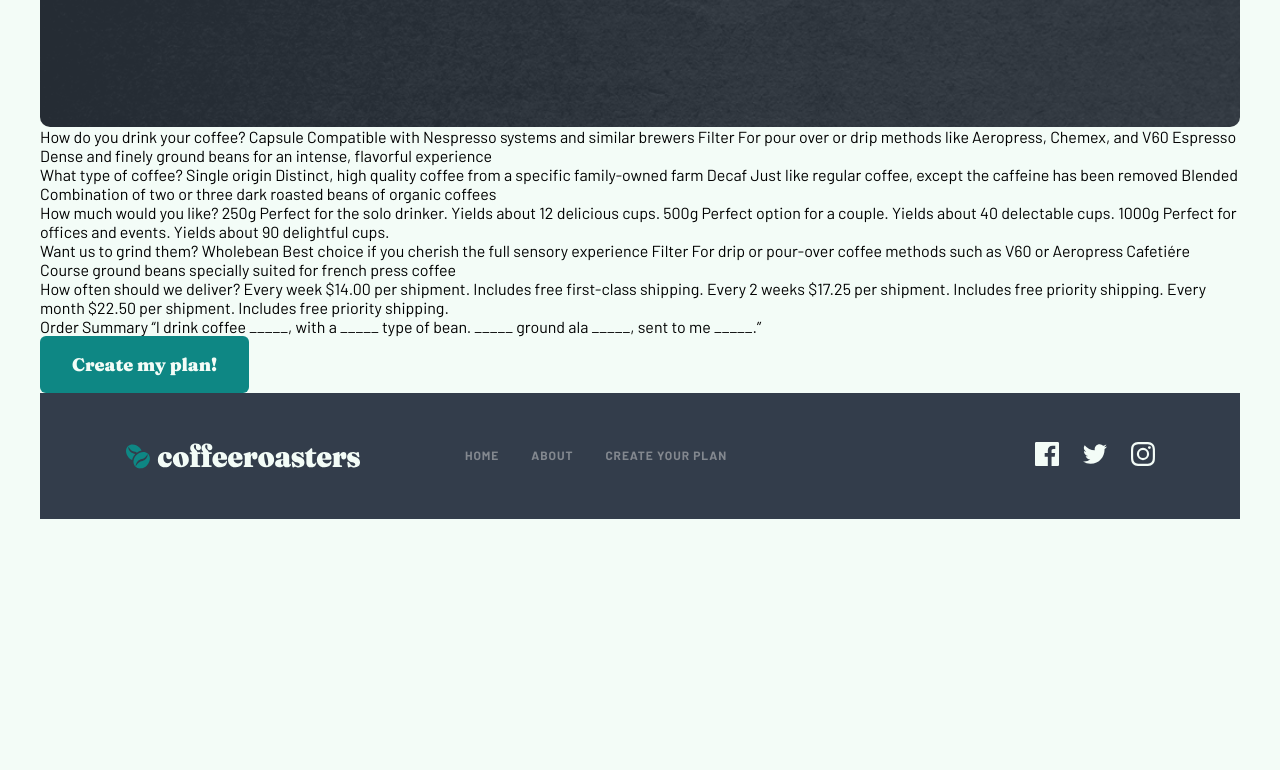
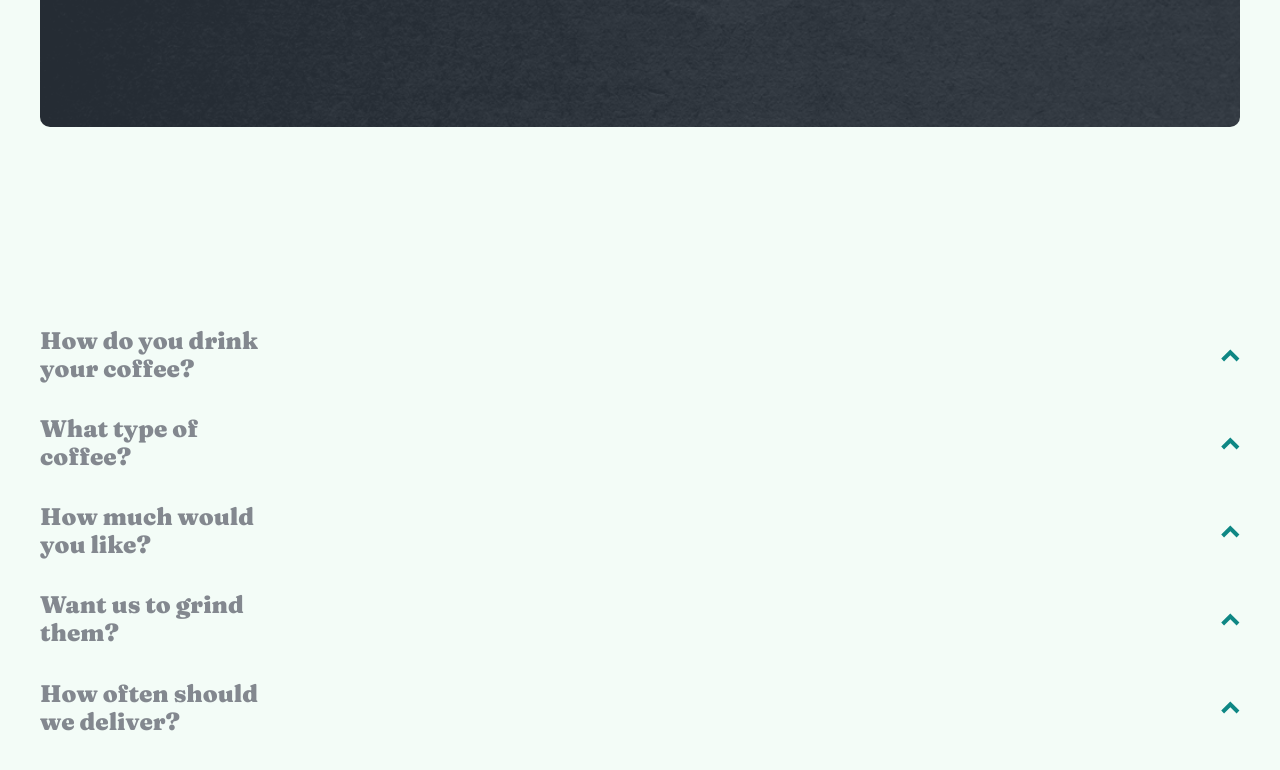
Before and after one commit to Andrparsons/coffeeroasters, a Next.js app: page /plan in a window 1280 px wide. Shown: the part 1420-2190 px from the top of the page. Before the commit the page ends 2027 px from the top, so only its background shows below. Built offline with nearby package versions, Linux system fonts and the light colour scheme.

Commit message:
created accordion component and added to plan page

```diff
--- /dev/null
+++ b/components/Accordion/Accordion.js
@@ -0,0 +1,38 @@
+import styles from "./Accordion.module.css";
+import { IconArrow } from "../SvgComponents/plan";
+
+import React, { useState, useRef } from "react";
+
+export default function Accordion(props) {
+  const [active, setActive] = useState("");
+  const [height, setheight] = useState("0px");
+  const [rotate, setRotate] = useState("");
+  const content = useRef(null);
+
+  function toggle() {
+    setActive(active === "" ? "active" : "");
+    setheight(
+      active === "active" ? "0px" : `${content.current.scrollHeight}px`
+    );
+    setRotate(active === "active" ? "" : "rotate");
+  }
+
+  return (
+    <div className={styles.accordion}>
+      <button
+        className={`${styles.accordionButton} ${styles[active]}`}
+        onClick={toggle}
+      >
+        <div className={styles.buttonTitle}>{props.title}</div>
+        <IconArrow className={`${styles.icon} ${styles[rotate]}`} />
+      </button>
+      <div
+        ref={content}
+        className={styles.accordionContent}
+        style={{ maxHeight: `${height}` }}
+      >
+        {props.children}
+      </div>
+    </div>
+  );
+}
--- /dev/null
+++ b/components/Accordion/Accordion.module.css
@@ -0,0 +1,42 @@
+.accordion {
+  display: flex;
+  flex-direction: column;
+}
+.accordionButton {
+  text-align: left;
+  display: flex;
+  justify-content: space-between;
+  align-items: center;
+  border: none;
+  outline: none;
+  cursor: pointer;
+  font-family: "Fraunces", serif;
+  font-weight: 900;
+  font-size: 1.5rem;
+  line-height: 1.17;
+  padding: 0;
+  margin-bottom: 2rem;
+  background-color: transparent;
+}
+
+.buttonTitle {
+  max-width: 240px;
+  color: var(--accordionButton);
+}
+
+.icon {
+  transition: transform 0.6s ease;
+  transform: rotate(-180deg);
+}
+
+.rotate {
+  transform: rotate(0);
+}
+
+.accordionContent {
+  overflow: hidden;
+  transition: max-height 0.6s ease;
+}
+
+.active {
+}
--- a/pages/plan.js
+++ b/pages/plan.js
@@ -1,6 +1,7 @@
 import Head from "next/head";
 import styles from "../styles/Plan.module.css";
 import Button from "../components/Button/Button";
+import Accordion from "../components/Accordion/Accordion";
 
 export default function Plan() {
   return (
@@ -76,37 +77,48 @@ export default function Plan() {
 
           <div className={styles.options}>
             <div className={styles.option}>
-              How do you drink your coffee? Capsule Compatible with Nespresso
-              systems and similar brewers Filter For pour over or drip methods
-              like Aeropress, Chemex, and V60 Espresso Dense and finely ground
-              beans for an intense, flavorful experience
+              <Accordion title="How do you drink your coffee?">
+                Capsule Compatible with Nespresso systems and similar brewers
+                Filter For pour over or drip methods like Aeropress, Chemex, and
+                V60 Espresso Dense and finely ground beans for an intense,
+                flavorful experience
+              </Accordion>
             </div>
 
             <div className={styles.option}>
-              What type of coffee? Single origin Distinct, high quality coffee
-              from a specific family-owned farm Decaf Just like regular coffee,
-              except the caffeine has been removed Blended Combination of two or
-              three dark roasted beans of organic coffees
+              <Accordion title="What type of coffee?">
+                Single origin Distinct, high quality coffee from a specific
+                family-owned farm Decaf Just like regular coffee, except the
+                caffeine has been removed Blended Combination of two or three
+                dark roasted beans of organic coffees
+              </Accordion>
             </div>
 
             <div className={styles.option}>
-              How much would you like? 250g Perfect for the solo drinker. Yields
-              about 12 delicious cups. 500g Perfect option for a couple. Yields
-              about 40 delectable cups. 1000g Perfect for offices and events.
-              Yields about 90 delightful cups.
-            </div>
-            <div className={styles.option}>
-              Want us to grind them? Wholebean Best choice if you cherish the
-              full sensory experience Filter For drip or pour-over coffee
-              methods such as V60 or Aeropress Cafetiére Course ground beans
-              specially suited for french press coffee
+              <Accordion title="How much would you like?">
+                250g Perfect for the solo drinker. Yields about 12 delicious
+                cups. 500g Perfect option for a couple. Yields about 40
+                delectable cups. 1000g Perfect for offices and events. Yields
+                about 90 delightful cups.
+              </Accordion>
             </div>
 
             <div className={styles.option}>
-              How often should we deliver? Every week $14.00 per shipment.
-              Includes free first-class shipping. Every 2 weeks $17.25 per
-              shipment. Includes free priority shipping. Every month $22.50 per
-              shipment. Includes free priority shipping.
+              <Accordion title=" Want us to grind them? ">
+                Wholebean Best choice if you cherish the full sensory experience
+                Filter For drip or pour-over coffee methods such as V60 or
+                Aeropress Cafetiére Course ground beans specially suited for
+                french press coffee
+              </Accordion>
+            </div>
+
+            <div className={styles.option}>
+              <Accordion title="How often should we deliver?">
+                Every week $14.00 per shipment. Includes free first-class
+                shipping. Every 2 weeks $17.25 per shipment. Includes free
+                priority shipping. Every month $22.50 per shipment. Includes
+                free priority shipping.
+              </Accordion>
             </div>
           </div>
         </section>
--- a/styles/Plan.module.css
+++ b/styles/Plan.module.css
@@ -10,18 +10,21 @@
 
 /* section spacing */
 
-.stepSection {
+.stepSection,
+.optionSection {
   margin-top: 7.5rem;
 }
 
 @media (min-width: 550px) {
-  .stepSection {
+  .stepSection,
+  .optionSection {
     margin-top: 9rem;
   }
 }
 
 @media (min-width: 900px) {
-  .stepSection {
+  .stepSection,
+  .optionSection {
     margin-top: 12.5rem;
   }
 }
--- a/styles/globals.css
+++ b/styles/globals.css
@@ -40,6 +40,8 @@
   );
   --circleBorder: var(--darkCyan);
   --stepBorder: var(--paleOrange);
+
+  --accordionButton: var(--grey);
 
   /*border radius */
 
```
